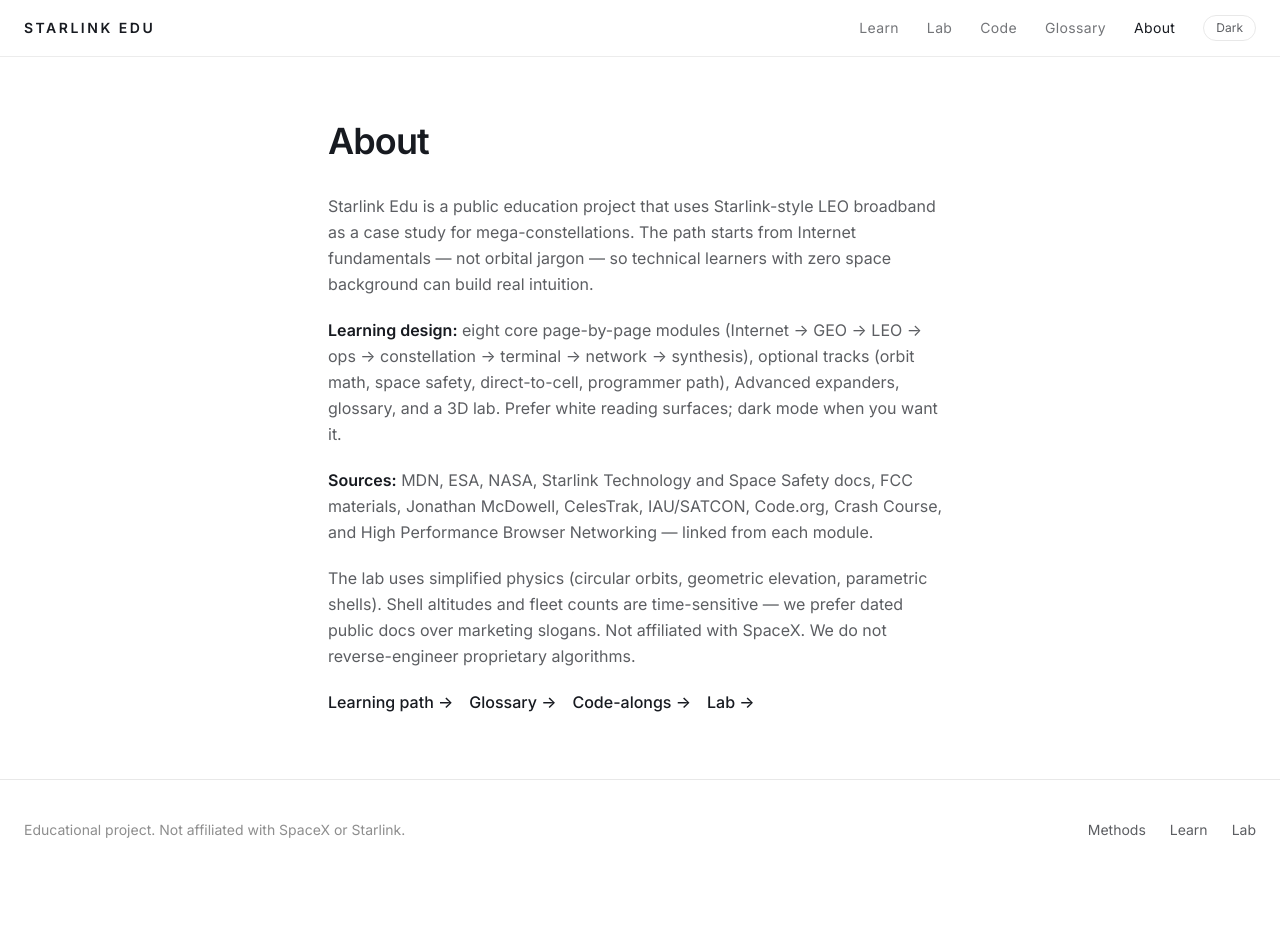
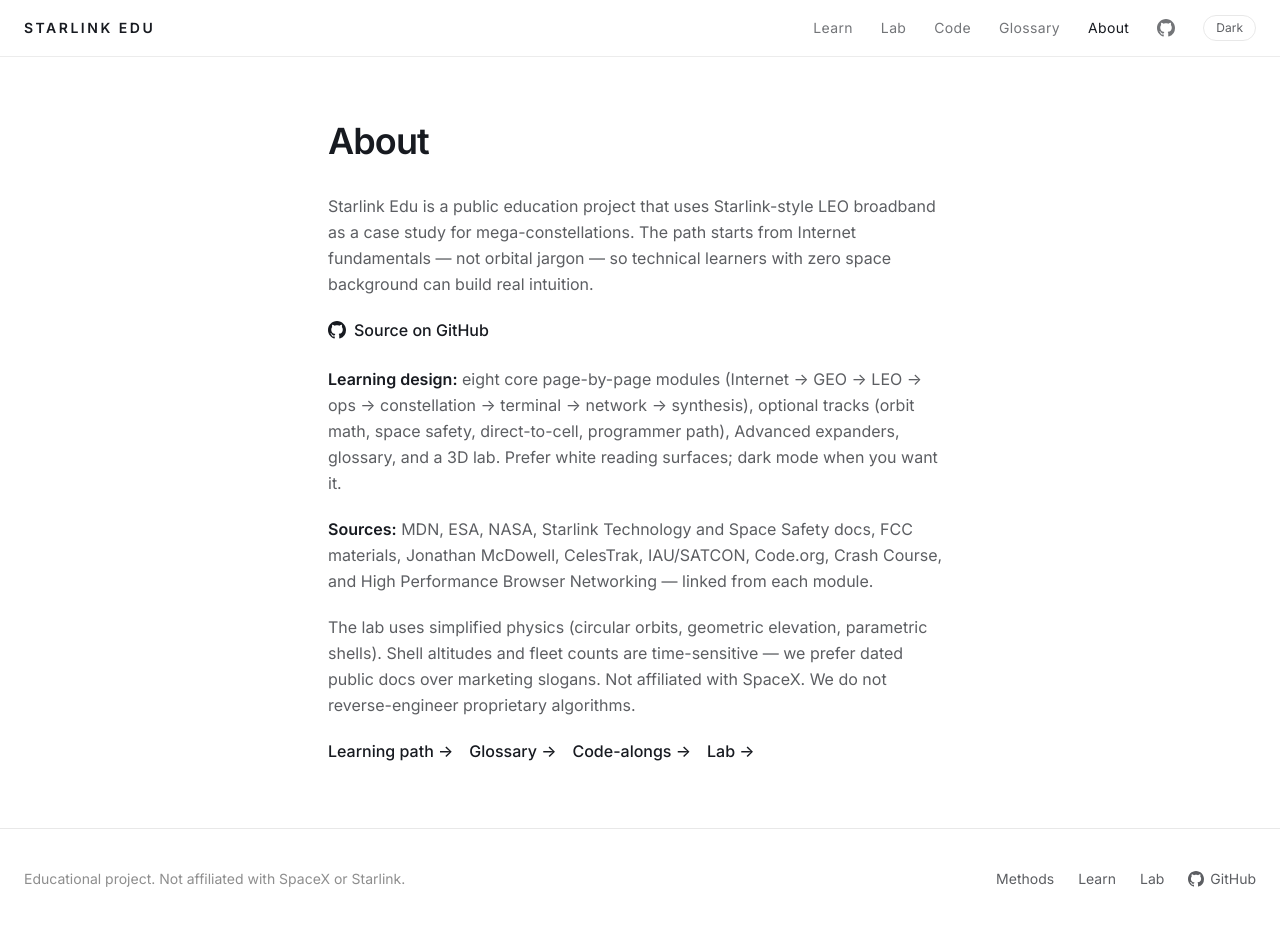
Before and after one commit to CarloVelarde/the-leo-project, a React (Vite) app: page /about in a window 1280 px wide. Shown: the top 926 px of the page. Before the commit the page ends 880 px from the top, so only its background shows below. Built offline with nearby package versions, Linux system fonts and the light colour scheme.

Commit message:
Add vercel and github links

```diff
--- a/src/app/layout/Footer.tsx
+++ b/src/app/layout/Footer.tsx
@@ -1,11 +1,13 @@
 import { Link } from 'react-router-dom'
+import { GITHUB_REPO_URL } from '@/lib/site'
+import { GitHubIcon } from '@/ui/GitHubIcon'
 
 export function Footer() {
   return (
     <footer className="border-t border-line">
       <div className="mx-auto flex max-w-7xl flex-col gap-3 px-4 py-10 text-sm text-ink-faint sm:flex-row sm:items-center sm:justify-between sm:px-6">
         <p>Educational project. Not affiliated with SpaceX or Starlink.</p>
-        <div className="flex gap-6">
+        <div className="flex flex-wrap items-center gap-6">
           <Link to="/about" className="text-ink-muted no-underline hover:text-ink">
             Methods
           </Link>
@@ -15,6 +17,15 @@
           <Link to="/simulate" className="text-ink-muted no-underline hover:text-ink">
             Lab
           </Link>
+          <a
+            href={GITHUB_REPO_URL}
+            target="_blank"
+            rel="noopener noreferrer"
+            className="inline-flex items-center gap-1.5 text-ink-muted no-underline hover:text-ink"
+          >
+            <GitHubIcon size={16} />
+            GitHub
+          </a>
         </div>
       </div>
     </footer>
--- a/src/app/layout/Header.tsx
+++ b/src/app/layout/Header.tsx
@@ -1,5 +1,7 @@
 import { NavLink, Link } from 'react-router-dom'
+import { GITHUB_REPO_URL } from '@/lib/site'
 import { useTheme } from '@/lib/theme'
+import { GitHubIcon } from '@/ui/GitHubIcon'
 
 const navClass = ({ isActive }: { isActive: boolean }) =>
   [
@@ -35,6 +37,16 @@
           <NavLink to="/about" className={navClass}>
             About
           </NavLink>
+          <a
+            href={GITHUB_REPO_URL}
+            target="_blank"
+            rel="noopener noreferrer"
+            className="text-ink opacity-60 transition-opacity hover:opacity-100"
+            aria-label="View source on GitHub"
+            title="GitHub"
+          >
+            <GitHubIcon />
+          </a>
           <button
             type="button"
             onClick={toggle}
--- /dev/null
+++ b/src/lib/site.ts
@@ -0,0 +1,3 @@
+/** Public links for chrome (header, footer, about). */
+export const SITE_URL = 'https://starlink-edu.vercel.app/'
+export const GITHUB_REPO_URL = 'https://github.com/CarloVelarde/starlink-edu'
--- a/src/pages/AboutPage.tsx
+++ b/src/pages/AboutPage.tsx
@@ -1,4 +1,6 @@
 import { Link } from 'react-router-dom'
+import { GITHUB_REPO_URL } from '@/lib/site'
+import { GitHubIcon } from '@/ui/GitHubIcon'
 
 export function AboutPage() {
   return (
@@ -10,6 +12,17 @@
           case study for mega-constellations. The path starts from Internet fundamentals — not
           orbital jargon — so technical learners with zero space background can build real
           intuition.
+        </p>
+        <p>
+          <a
+            href={GITHUB_REPO_URL}
+            target="_blank"
+            rel="noopener noreferrer"
+            className="inline-flex items-center gap-2 font-medium text-ink underline-offset-4 hover:underline"
+          >
+            <GitHubIcon />
+            Source on GitHub
+          </a>
         </p>
         <p>
           <strong className="font-semibold text-ink">Learning design:</strong> eight core
--- /dev/null
+++ b/src/ui/GitHubIcon.tsx
@@ -0,0 +1,21 @@
+/** Octocat mark; uses currentColor so it follows theme ink. */
+export function GitHubIcon({
+  className,
+  size = 18,
+}: {
+  className?: string
+  size?: number
+}) {
+  return (
+    <svg
+      className={className}
+      viewBox="0 0 16 16"
+      width={size}
+      height={size}
+      fill="currentColor"
+      aria-hidden="true"
+    >
+      <path d="M8 0C3.58 0 0 3.58 0 8c0 3.54 2.29 6.53 5.47 7.59.4.07.55-.17.55-.38 0-.19-.01-.82-.01-1.49-2.01.37-2.53-.49-2.69-.94-.09-.23-.48-.94-.82-1.13-.28-.15-.68-.52-.01-.53.63-.01 1.08.58 1.23.82.72 1.21 1.87.87 2.33.66.07-.52.28-.87.51-1.07-1.78-.2-3.64-.89-3.64-3.95 0-.87.31-1.59.82-2.15-.08-.2-.36-1.02.08-2.12 0 0 .67-.21 2.2.82.64-.18 1.32-.27 2-.27s1.36.09 2 .27c1.53-1.04 2.2-.82 2.2-.82.44 1.1.16 1.92.08 2.12.51.56.82 1.27.82 2.15 0 3.07-1.87 3.75-3.65 3.95.29.25.54.73.54 1.48 0 1.07-.01 1.93-.01 2.2 0 .21.15.46.55.38A8.01 8.01 0 0 0 16 8c0-4.42-3.58-8-8-8" />
+    </svg>
+  )
+}
```
Also changed, not shown: 1 other file (tests, documents, lock files or other folders).
